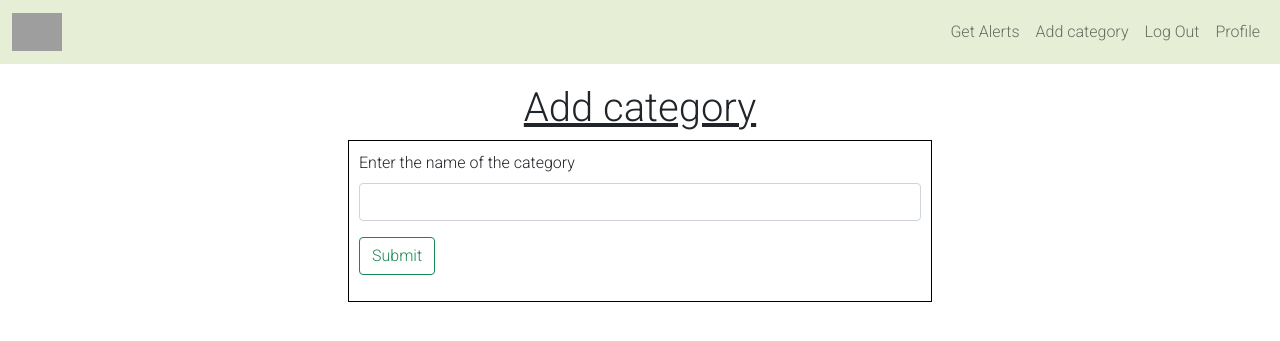
After one commit to Ken-mbira/BLOG_SPOT, a Flask app: page /category in a window 1280 px wide. The commit adds this page. Shown: the top 341 px of the page. Run offline with Flask 2, Linux system fonts and the light colour scheme; the visitor is signed in with stand-in values (Sample User, id 1); data comes from the database, SQL or seed files in the repository; grey boxes are pictures that could not be loaded.

Commit message:
added way to update the category section

```diff
--- a/app/main/forms.py
+++ b/app/main/forms.py
@@ -11,3 +11,12 @@ class SubscriptionForm(FlaskForm):
     email = StringField('Enter the email you wish to receive alerts on',validators=[Required()])
     name = StringField('Enter your name:',validators=[Required()])
     submit = SubmitField('Submit')
+
+class CategoryForm(FlaskForm):
+    """This defines the fields needed to create a category
+
+    Args:
+        FlaskForm ([type]): [description]
+    """
+    name = StringField('Enter the name of the category',validators=[Required()])
+    submit = SubmitField('Submit')
--- a/app/main/views.py
+++ b/app/main/views.py
@@ -1,9 +1,10 @@
 from flask import render_template,redirect,url_for
+from flask_login.utils import login_required
 
 from . import main
 from app.request import get_quotes, process_quote
-from app.models import Subscriber, User
-from .forms import SubscriptionForm
+from app.models import Subscriber, Category
+from .forms import SubscriptionForm,CategoryForm
 from app import db
 
 @main.route('/')
@@ -21,3 +22,18 @@ def subscribe():
 
         return redirect(url_for('main.index'))
     return render_template('subscribe.html',form = form)
+
+@main.route('/category',methods=['GET','POST'])
+@login_required
+def category():
+    """This will render the template to show
+    """
+    form = CategoryForm()
+    if form.validate_on_submit():
+        category = Category(category_name = form.name.data)
+        db.session.add(category)
+        db.session.commit()
+
+        return redirect(url_for('main.index'))
+
+    return render_template('category.html',form = form)
--- /dev/null
+++ b/app/templates/category.html
@@ -0,0 +1,20 @@
+{% extends 'base.html' %}{% block content %}
+<div class='container-fluid' style="text-align: center;">
+    <div class="row" style="margin: 20px;">
+        <div class="col-md-3"></div>
+        <div class="col-md-6">
+            <h1><u>Add category</u></h1>
+            <form method="POST" style="text-align: left; border: solid 1px black;padding: 10px;">
+                {{ form.hidden_tag()}}
+                <div class="mb-3">
+                    {{ form.name.label(class="form-label")}}{{ form.name(class="form-control")}}
+                </div>
+                <div class="mb-3">
+                    {{ form.submit(class="btn btn-outline-success")}}
+                </div>
+            </form>
+        </div>
+        <div class="col-md-3"></div>
+    </div>
+</div>
+{% endblock %}
--- a/app/templates/navbar.html
+++ b/app/templates/navbar.html
@@ -9,6 +9,9 @@
                         <a class="nav-link" aria-current="page" href="{{ url_for('main.subscribe')}}">Get Alerts</a>
                     </li>
                     {% if current_user.is_authenticated %}
+                    <li class="nav-item">
+                        <a class="nav-link" aria-current="page" href="{{ url_for('main.category')}}">Add category</a>
+                    </li>
                     <li class="nav-item">
                         <a class="nav-link" aria-current="page" href="{{ url_for('auth.logout')}}">Log Out</a>
                     </li>
```
